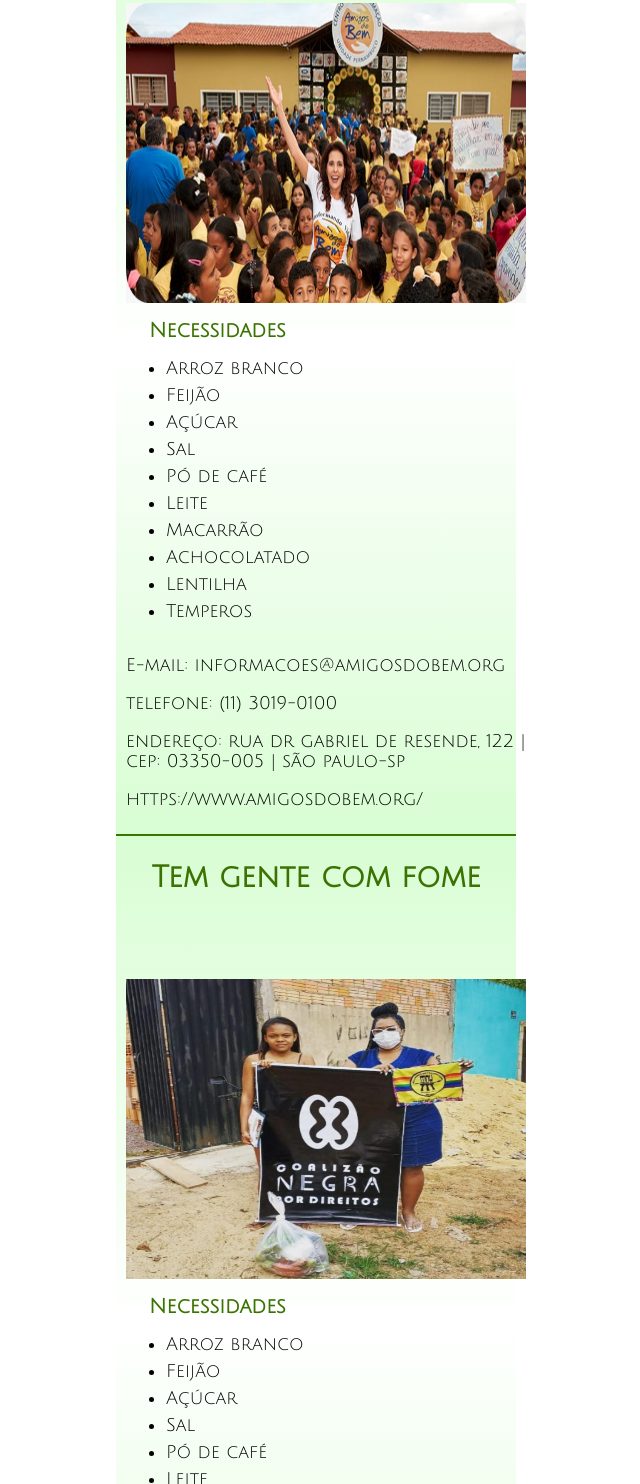
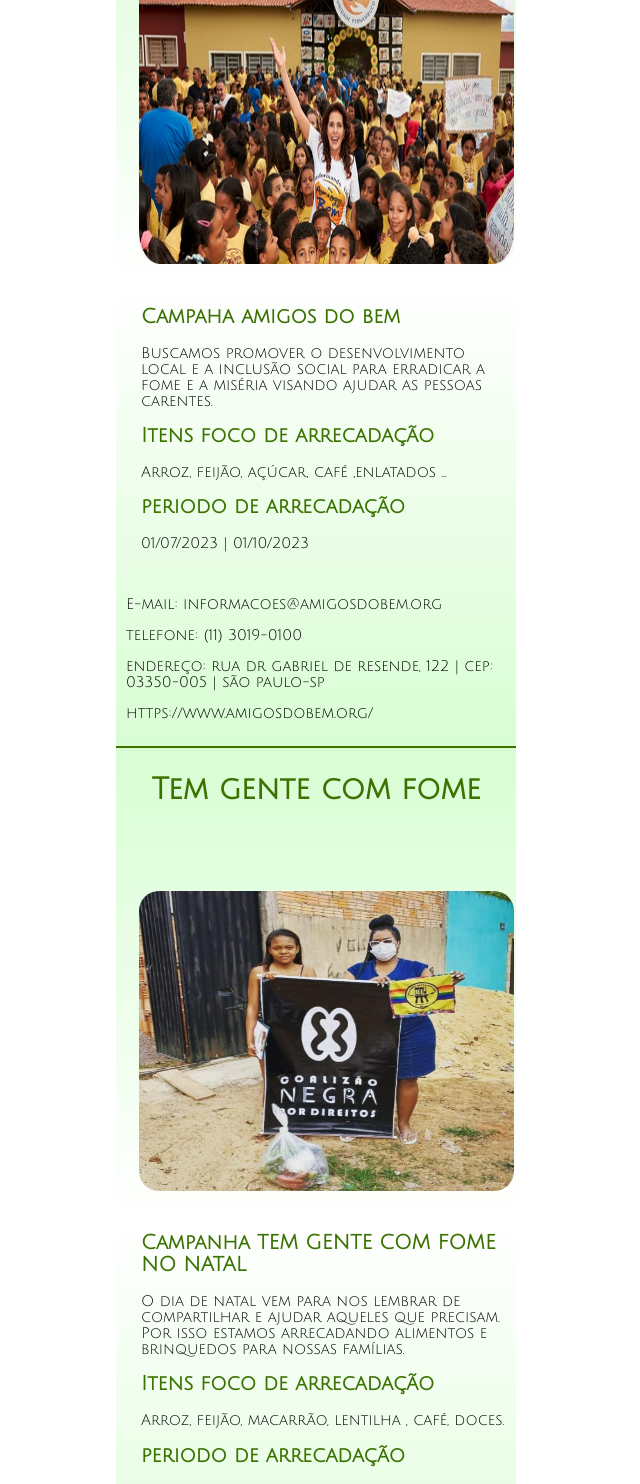
Before and after one commit to lakemi26/GS-FeedTheFuture, a plain HTML site: page ongs.html in a window 768 px wide. Shown: the part 1316-2800 px from the top of the page, without its empty margins (68-708 px from the left). Drawn offline with Linux system fonts and the light colour scheme.

Commit message:
update - pagina ong's

```diff
--- a/css/estilo_ong.css
+++ b/css/estilo_ong.css
@@ -37,6 +37,7 @@ body{
     width: 400px;
     height: 300px;
     margin-top: 10px;
+    border-radius: 20px;
 }
 
 .texto1 h2{
@@ -55,7 +56,7 @@ body{
 }
 
 .contato1{
-    margin-left: 180px;
+    margin-left: 152px;
     width: 1000px;
     margin-bottom: 25px;
 }
@@ -79,11 +80,21 @@ footer{
     width: 1200px;
 }
 
+.texto{
+    padding:15px;
+    width: 534px;
+}
+
+.texto h2{
+    color:#3B7302;
+}
+
+
+
 @media (max-width:1199px) and (min-width:768px) {
 
     .container1{
         width: 700px;
-        padding: 34px;
     }
 
     .ong1{
@@ -95,6 +106,42 @@ footer{
         width: 700px;
     }
 
+    .texto{
+        margin-top: 10px;
+    }
+
+    .texto p{
+        font-size: 15px;
+    }
+
+    .texto h2{
+        font-size: 20px;
+    }
+
+    .ong1{
+        display: flex;
+        flex-direction: column;
+    }
+
+    .imagem1{
+        align-self: center;
+    }
+
+    .ong{
+        text-align: center;
+    }
+
+    .copyright{
+        width: 768px;
+    }
+
+    .contato1{
+        margin-left: 65px;
+    }
+
+    .contato1 p{
+        font-size: 15px;
+    }
 
 }
 
@@ -129,5 +176,17 @@ footer{
         margin-left: 0px;
     }
 
+    .imagem1{
+        width: 375px;
+    }
+
+    .texto{
+        width: 370px;
+    }
+
+    .contato1{
+        width: 380px;
+    }
+
 
 }
--- a/ongs.html
+++ b/ongs.html
@@ -59,19 +59,13 @@
             <div class="ong"><h2>Amigos do bem</h2></div>
             <div class="ong1">
                 <img class="imagem1" src="img/Fotos/Foto - ong amigos do bem.jpeg" alt="Foto ong haja">
-                <div class="texto1"><h2>Necessidades</h2>
-                    <ul class="ong_list">
-                        <li>Arroz branco</li>
-                        <li>Feijão</li>
-                        <li>Açúcar</li>
-                        <li>Sal</li>
-                        <li>Pó de café</li>
-                        <li>Leite</li>
-                        <li>Macarrão</li>
-                        <li>Achocolatado</li>
-                        <li>Lentilha</li>
-                        <li>Temperos</li>
-                    </ul>
+                <div class="texto">
+                    <h2>Campaha amigos do bem</h2>
+                    <p>Buscamos promover o desenvolvimento local e a inclusão social para erradicar a fome e a miséria visando ajudar as pessoas carentes.</p>
+                    <h2>Itens foco de arrecadação</h2>
+                    <p>Arroz, feijão, açúcar, café ,enlatados ...</p>
+                    <h2>periodo de arrecadação</h2>
+                    <p>01/07/2023 | 01/10/2023</p>
                 </div>
             </div>
                 <div class="contato1">
@@ -85,20 +79,13 @@
             <div class="ong"><h2>Tem gente com fome</h2></div>
             <div class="ong1">
                 <img class="imagem1" src="img/Fotos/ong- tem gente com fome1.jpeg" alt="Foto ong haja">
-                <div class="texto1"><h2>Necessidades</h2>
-
-                    <ul class="ong_list">
-                        <li>Arroz branco</li>
-                        <li>Feijão</li>
-                        <li>Açúcar</li>
-                        <li>Sal</li>
-                        <li>Pó de café</li>
-                        <li>Leite</li>
-                        <li>Macarrão</li>
-                        <li>Achocolatado</li>
-                        <li>Lentilha</li>
-                        <li>Temperos</li>
-                    </ul>
+                <div class="texto">
+                    <h2>Campanha TEM GENTE COM FOME NO NATAL</h2>
+                    <p>O dia de natal vem para nos lembrar de compartilhar e ajudar aqueles que precisam. Por isso estamos arrecadando alimentos e brinquedos para nossas famílias.</p>
+                    <h2>Itens foco de arrecadação</h2>
+                    <p>Arroz, feijão, macarrão, lentilha , café, doces.</p>
+                    <h2>periodo de arrecadação</h2>
+                    <p>01/09/2023 | 20/12/2023</p>
                 </div>
             </div>
             <div class="contato1">
```
